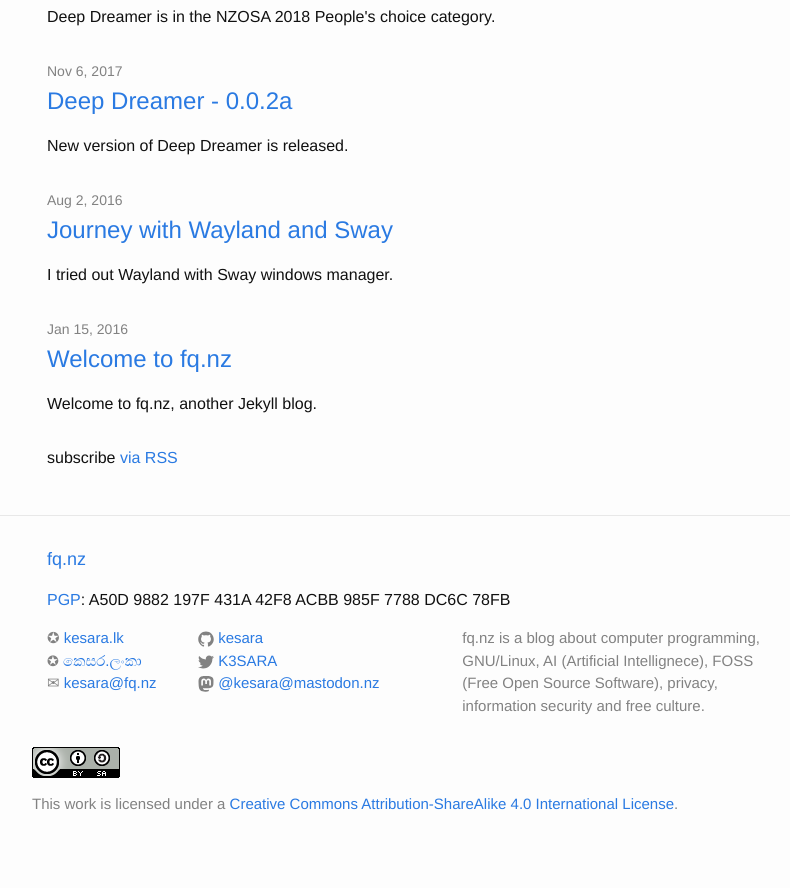
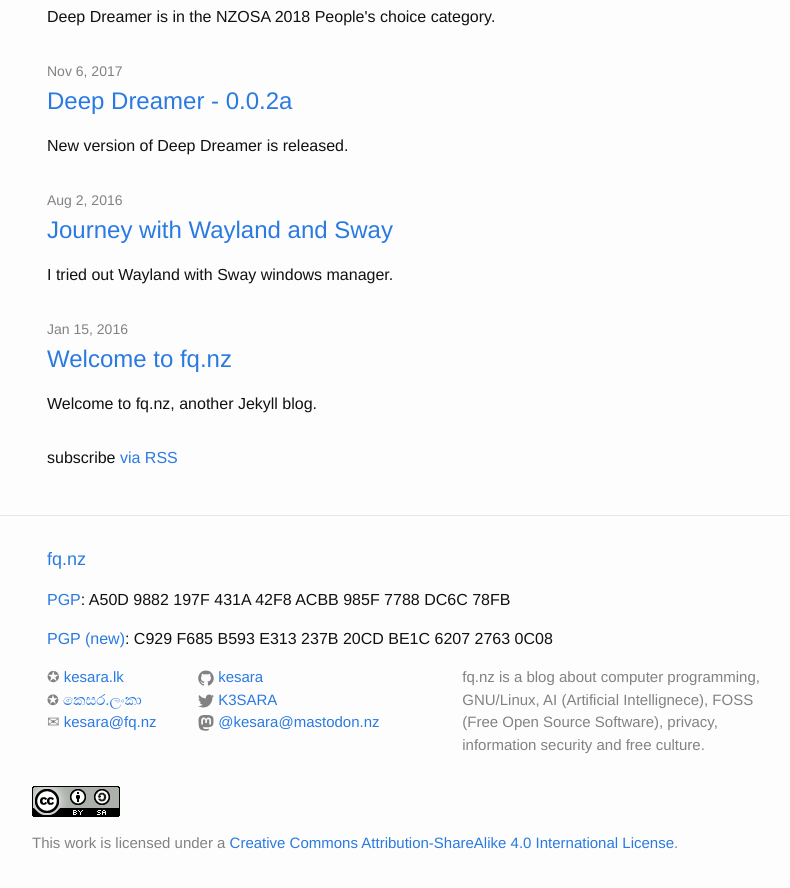
Before and after one commit to kesara/kesara.github.io, a Jekyll site: the page built from index.html, in a window 1280 px wide and 900 px high, scrolled down 981 px. Shown: the top 888 px of the window, without its empty margins (223-1013 px from the left). Built offline with Jekyll 4.4.1, drawn with Linux system fonts in a browser that asks for light colours; before the commit the page ends 1842 px from its top, so only the background shows below that.

Commit message:
Add new PGP key

```diff
--- a/_includes/footer.html
+++ b/_includes/footer.html
@@ -5,6 +5,7 @@
     <h2 class="footer-heading"><a href="/">{{ site.title }}</a></h2>
 
     <p><a rel="pgpkey" href="/DC6C78FB.asc" title="Download my PGP key.">PGP</a>: A50D 9882 197F 431A 42F8 ACBB 985F 7788 DC6C 78FB</p>
+    <p><a rel="pgpkey" href="/27630C08.asc" title="Download my new PGP key.">PGP (new)</a>: C929 F685 B593 E313 237B 20CD BE1C 6207 2763 0C08</p>
     <div class="footer-col-wrapper">
       <div class="footer-col  footer-col-1">
         <ul class="contact-list">
```
Also changed, not shown: 1 other file.
